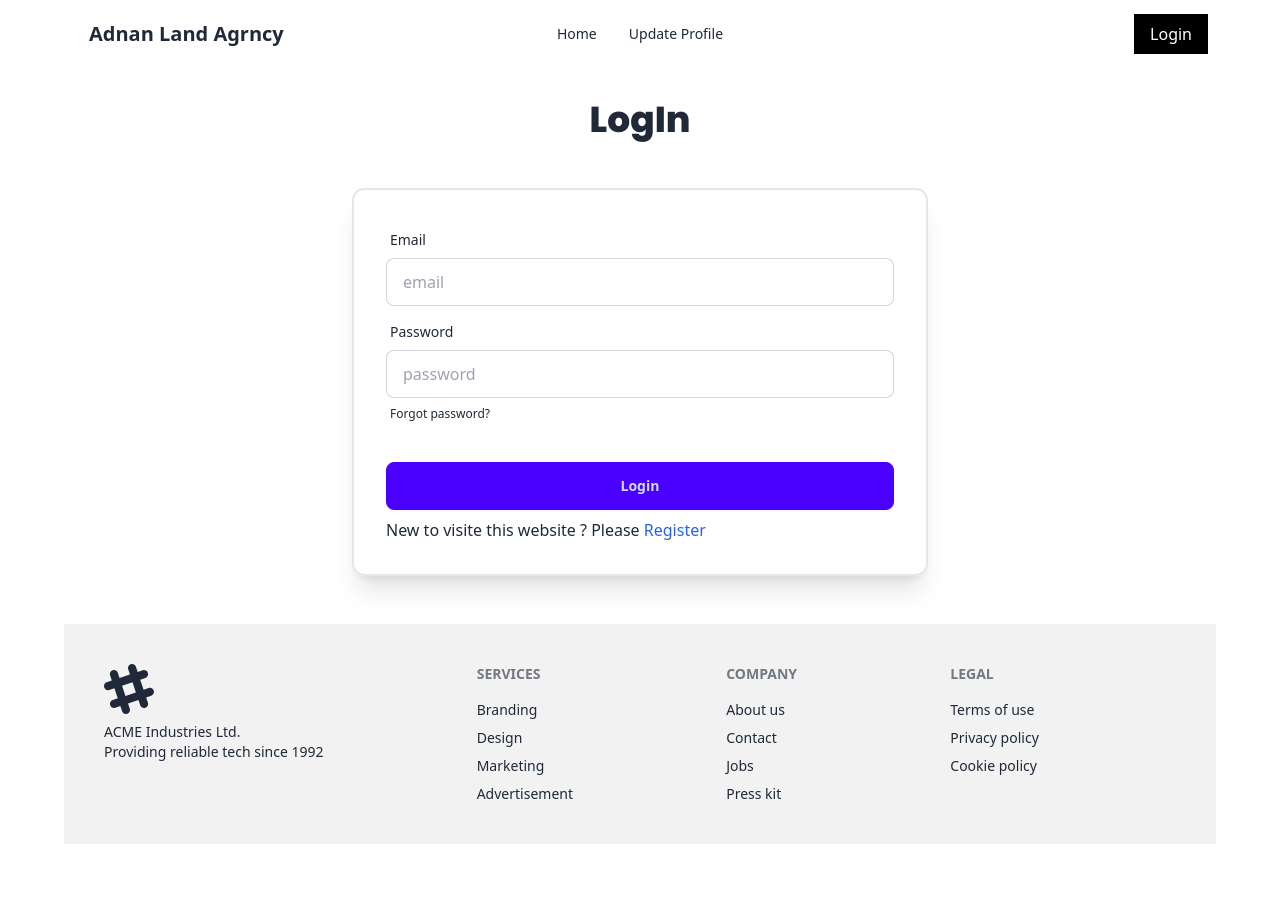
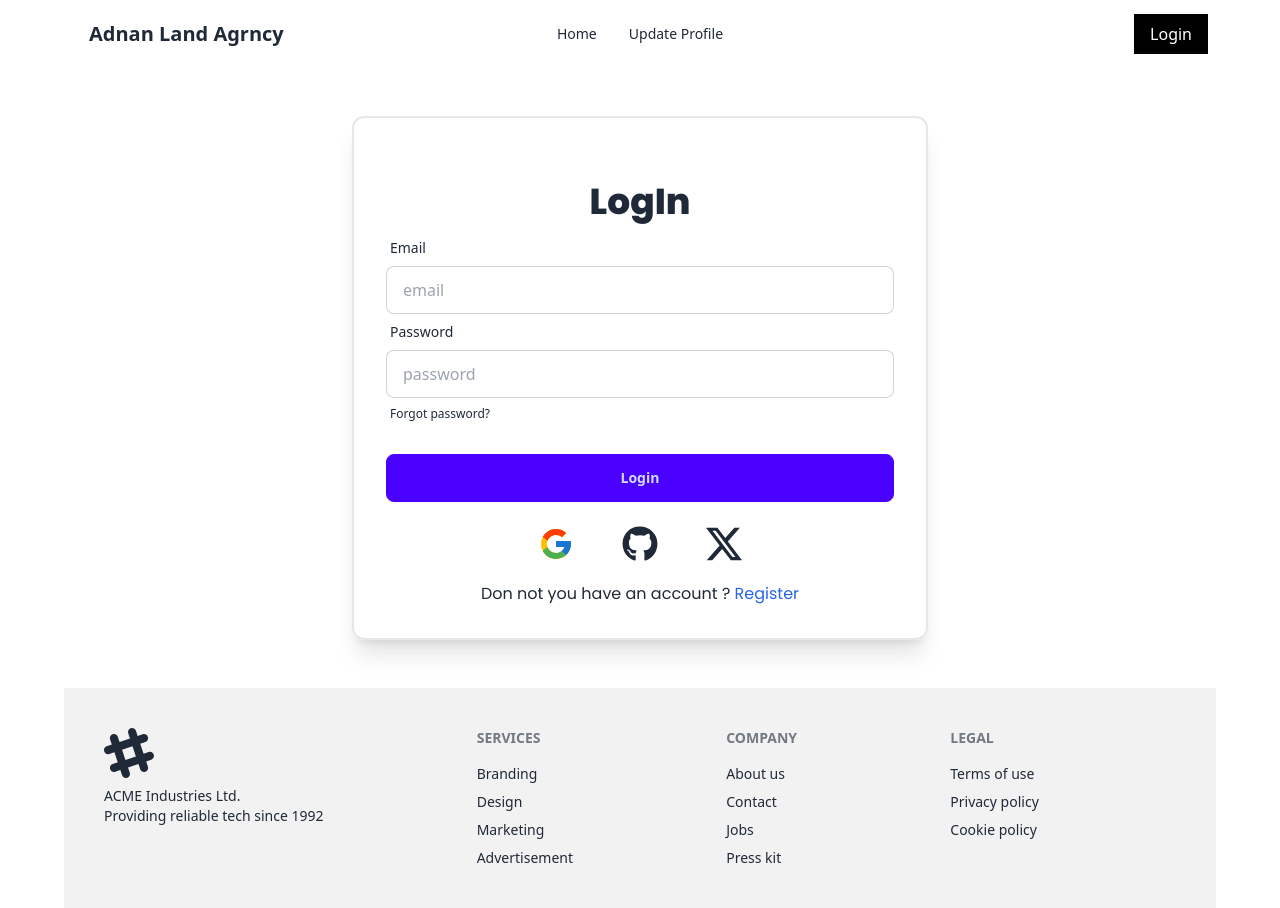
Before and after one commit to adnanalamin/adnan-land-agency, a React (Vite) app: page /login in a window 1280 px wide. Before the commit the page ends 844 px from the top, so only its background shows below. Built offline with nearby package versions, Linux system fonts and the light colour scheme; no server answers.

Commit message:
Added Social media SignIn System by Firebase

```diff
--- a/package.json
+++ b/package.json
@@ -19,6 +19,8 @@
     "react": "^18.2.0",
     "react-dom": "^18.2.0",
     "react-hook-form": "^7.51.2",
+    "react-icons": "^5.0.1",
+    "react-loader-spinner": "^6.1.6",
     "react-router-dom": "^6.22.3",
     "sort-by": "^1.2.0",
     "swiper": "^11.1.0"
--- a/src/Pages/Login/Login.jsx
+++ b/src/Pages/Login/Login.jsx
@@ -1,64 +1,113 @@
 import { useContext, useEffect } from "react";
 import { Link } from "react-router-dom";
-import { useLocation } from 'react-router-dom';
+import { useLocation } from "react-router-dom";
 import { AuthContext } from "../../Provider/AuthProvider";
-import AOS from 'aos';
-import 'aos/dist/aos.css';
+import AOS from "aos";
+import "aos/dist/aos.css";
+import { FcGoogle } from "react-icons/fc";
+import { FaGithub } from "react-icons/fa";
+import { BsTwitterX } from "react-icons/bs";
 
 const Login = () => {
-    const loc= useLocation();
+  const loc = useLocation();
   useEffect(() => {
-        document.title = loc.pathname.split('/').join([]);
+    document.title = loc.pathname.split("/").join([]);
   }, [loc]);
 
-      useEffect(()=>{
+  useEffect(() => {
     AOS.init();
-    },[])
+  }, []);
 
+  const { userSignIn, googleLogin, githubLogin } = useContext(AuthContext);
 
-    const {userSignIn} = useContext(AuthContext)
-
-    const handelForm = e => {
-        e.preventDefault()
+  const handelForm = (e) => {
+    e.preventDefault();
     const email = e.target.email.value;
     const password = e.target.password.value;
     userSignIn(email, password)
       .then(() => {
-            console.log('result.user')
+        console.log("result.user");
       })
-        .catch(error => {
-            console.error(error.message)
-        })
-    }
+      .catch((error) => {
+        console.error(error.message);
+      });
+  };
+
+  const handelGoogleLonIn = () => {
+    googleLogin().then(() => {
+      console.log("sucess");
+    });
+  };
+
+  const handelGithubLogIn = () => {
+    githubLogin().then(() => {
+      console.log("Github Sucess");
+    });
+  };
   return (
-        <div className="w-2/4 mx-auto">
-          <div  className="mt-8">
-            <p data-aos="zoom-out-up" className="font-extrabold font-popi text-4xl text-center ">LogIn</p>
+    <div className="w-2/4 mx-auto card-body border-2 rounded-xl shadow-xl mt-12">
+      <div className="mt-8 ">
+        <p
+          data-aos="zoom-out-up"
+          className="font-extrabold font-popi text-4xl text-center "
+        >
+          LogIn
+        </p>
       </div>
-            <form data-aos="zoom-in-left" onSubmit={handelForm} className="card-body border-2 rounded-xl shadow-xl mt-12">
+      <form data-aos="zoom-in-left" onSubmit={handelForm} className="">
         <div className="form-control">
           <label className="label">
             <span className="label-text">Email</span>
           </label>
-          <input type="email" placeholder="email" name="email" className="input input-bordered" required/>
+          <input
+            type="email"
+            placeholder="email"
+            name="email"
+            className="input input-bordered"
+            required
+          />
         </div>
         <div className="form-control">
           <label className="label">
             <span className="label-text">Password</span>
           </label>
-          <input type="password" placeholder="password" name="password" className="input input-bordered" required />
+          <input
+            type="password"
+            placeholder="password"
+            name="password"
+            className="input input-bordered"
+            required
+          />
           <label className="label">
-            <a href="#" className="label-text-alt link link-hover">Forgot password?</a>
+            <a href="#" className="label-text-alt link link-hover">
+              Forgot password?
+            </a>
           </label>
         </div>
         <div className="form-control mt-6">
           <button className="btn btn-primary">Login</button>
         </div>
-        <div>
-            <p>New to visite this website ? Please <Link className="text-blue-600" to='/register'>Register</Link></p>
+      </form>
+      <div className="flex gap-12 mt-4 mx-auto">
+        <div onClick={handelGoogleLonIn} className="text-4xl cursor-pointer">
+          <FcGoogle />
         </div>
-      </form>
-
+        <div onClick={handelGithubLogIn} className="text-4xl cursor-pointer">
+          <FaGithub />
+        </div>
+        <div className="text-4xl cursor-pointer">
+          <BsTwitterX />
+        </div>
+      </div>
+      <div className="mt-3">
+        <p className="font-popi text-bold text-center ">
+          Don not you have an account ?{" "}
+          <Link className="text-blue-600" to="/register">
+            {" "}
+            Register
+          </Link>
+        </p>
+      </div>
     </div>
   );
 };
--- a/src/Pages/Register/Register.jsx
+++ b/src/Pages/Register/Register.jsx
@@ -1,58 +1,66 @@
-import AOS from 'aos';
-import 'aos/dist/aos.css';
+import AOS from "aos";
+import "aos/dist/aos.css";
 import { useContext, useEffect } from "react";
 import { useForm } from "react-hook-form";
 import { AuthContext } from "../../Provider/AuthProvider";
-import { useLocation } from 'react-router-dom';
-
-
+import { useLocation } from "react-router-dom";
 
 const Register = () => {
+  const loc = useLocation();
 
-  const loc= useLocation();
-
-    console.log(loc)
+  console.log(loc);
   useEffect(() => {
-        document.title = loc.pathname.split('/').join([]);
+    document.title = loc.pathname.split("/").join([]);
   }, [loc]);
 
-  const {createUser} = useContext(AuthContext)
+  const { createUser } = useContext(AuthContext);
 
-
-  const {register,handleSubmit,formState: { errors }} = useForm()
+  const {
+    register,
+    handleSubmit,
+    formState: { errors },
+  } = useForm();
 
   const onSubmit = (data) => {
-    console.log(data.email)
-    const {email,password} = data;
+    console.log(data.email);
+    const { email, password } = data;
     createUser(email, password)
-        .then(result => {
-            console.log(result.user)
+      .then((result) => {
+        console.log(result.user);
       })
-        .catch(error => {
-            console.error(error.message)
-        })
+      .catch((error) => {
+        console.error(error.message);
+      });
+  };
 
-
-  }
-
-  useEffect(()=>{
+  useEffect(() => {
     AOS.init();
-},[])
-
-
-
+  }, []);
 
   return (
     <div className="w-2/4 mx-auto">
-          <div  className="mt-8">
-            <p data-aos="zoom-out-up" className="font-extrabold font-popi text-4xl text-center ">Register</p>
+      <div className="mt-8">
+        <p
+          data-aos="zoom-out-up"
+          className="font-extrabold font-popi text-4xl text-center "
+        >
+          Register
+        </p>
       </div>
-            <form data-aos="zoom-in-left" onSubmit={handleSubmit(onSubmit)} className="card-body border-2 rounded-xl shadow-xl mt-12">
+      <form
+        data-aos="zoom-in-left"
+        onSubmit={handleSubmit(onSubmit)}
+        className="card-body border-2 rounded-xl shadow-xl mt-12"
+      >
         <div className="form-control">
           <label className="label">
             <span className="label-text">Name</span>
           </label>
-          <input  type="text" placeholder="Name" name="name" className="input input-bordered"
+          <input
+            type="text"
+            placeholder="Name"
+            name="name"
+            className="input input-bordered"
             {...register("name", { required: true })}
           />
           {errors.name && <span>This field is required</span>}
@@ -61,28 +69,48 @@ const Register = () => {
           <label className="label">
             <span className="label-text">Email</span>
           </label>
-          <input type="email" placeholder="email" className="input input-bordered"
-          {...register("email", { required: true, pattern:/[a-zA-Z0-9._%+-]+@[a-zA-Z0-9.-]+\.[a-zA-Z]{2,}/ })} />
+          <input
+            type="email"
+            placeholder="email"
+            className="input input-bordered"
+            {...register("email", {
+              required: true,
+              pattern: /[a-zA-Z0-9._%+-]+@[a-zA-Z0-9.-]+\.[a-zA-Z]{2,}/,
+            })}
+          />
           {errors.email && <span>sssss</span>}
         </div>
         <div className="form-control">
           <label className="label">
             <span className="label-text">Photo URL</span>
           </label>
-          <input type="text" placeholder="Photo URL" name="photo" className="input input-bordered"
-          {...register("photo", { required: true,  })} />
+          <input
+            type="text"
+            placeholder="Photo URL"
+            name="photo"
+            className="input input-bordered"
+            {...register("photo", { required: true })}
+          />
           {errors.photo && <span>sssss</span>}
         </div>
         <div className="form-control">
           <label className="label">
             <span className="label-text">Password</span>
           </label>
-          <input type="password" placeholder="password" className="input input-bordered"
-          {...register("password", { required: true, pattern:/(?=.*[A-Z])(?=.*[a-z]).{6,}/
-        })}  />
+          <input
+            type="password"
+            placeholder="password"
+            className="input input-bordered"
+            {...register("password", {
+              required: true,
+              pattern: /(?=.*[A-Z])(?=.*[a-z]).{6,}/,
+            })}
+          />
           {errors.password && <span>This field is required</span>}
           <label className="label">
-            <a href="#" className="label-text-alt link link-hover">Forgot password?</a>
+            <a href="#" className="label-text-alt link link-hover">
+              Forgot password?
+            </a>
           </label>
         </div>
         <div className="form-control mt-6">
--- a/src/Pages/UpdateProfile/UpdateProfile.jsx
+++ b/src/Pages/UpdateProfile/UpdateProfile.jsx
@@ -1,11 +1,13 @@
-
+import { useContext } from "react";
+import { AuthContext } from "../../Provider/AuthProvider";
 
 const UpdateProfile = () => {
-    return (
-        <div>
-            <h2 className="text-3xl">Update Profile</h2>
-        </div>
-    );
+  const { user } = useContext(AuthContext);
+  return (
+    <div>
+      <h2 className="text-3xl">{user.email}</h2>
+    </div>
+  );
 };
 
 export default UpdateProfile;
--- a/src/Router/PrivetRoute.jsx
+++ b/src/Router/PrivetRoute.jsx
@@ -3,19 +3,22 @@ import { AuthContext } from "../Provider/AuthProvider";
 import { Navigate } from "react-router-dom";
 import PropTypes from "prop-types";
 
-
-const PrivetRoute = ({children}) => {
-    const {user, loading} = useContext(AuthContext);
-    if(loading){
-        return <span className="loading loading-bars loading-lg text-center align-middle"></span>
-    }
-    if(user){
-        return children
-    }
-    return <Navigate to='/login'></Navigate>
+const PrivetRoute = ({ children }) => {
+  const { user, loading } = useContext(AuthContext);
+  if (loading) {
+    return (
+      <div className=" flex h-screen items-center">
+        <span className="loading loading-bars loading-lg mx-auto "></span>
+      </div>
+    );
+  }
+  if (user) {
+    return children;
+  }
+  return <Navigate to="/login"></Navigate>;
 };
 
 PrivetRoute.propTypes = {
-    children: PropTypes.node.isRequired,
-}
+  children: PropTypes.node.isRequired,
+};
 export default PrivetRoute;
```
Also changed, not shown: src/Components/Banner/Banner.jsx (+10 -5 lines), src/Components/Navbar/Navbar.jsx (+8 -9 lines), src/Pages/Home/Home.jsx (+32 -21 lines), src/Pages/PropertyDetails/PropertyDetails.jsx (+35 -13 lines), src/Provider/AuthProvider.jsx (+45 -24 lines), src/Router/Router.jsx (+23 -15 lines), 1 other file (tests, documents, lock files or other folders). Lines whose indentation alone changed are shown as unchanged.
